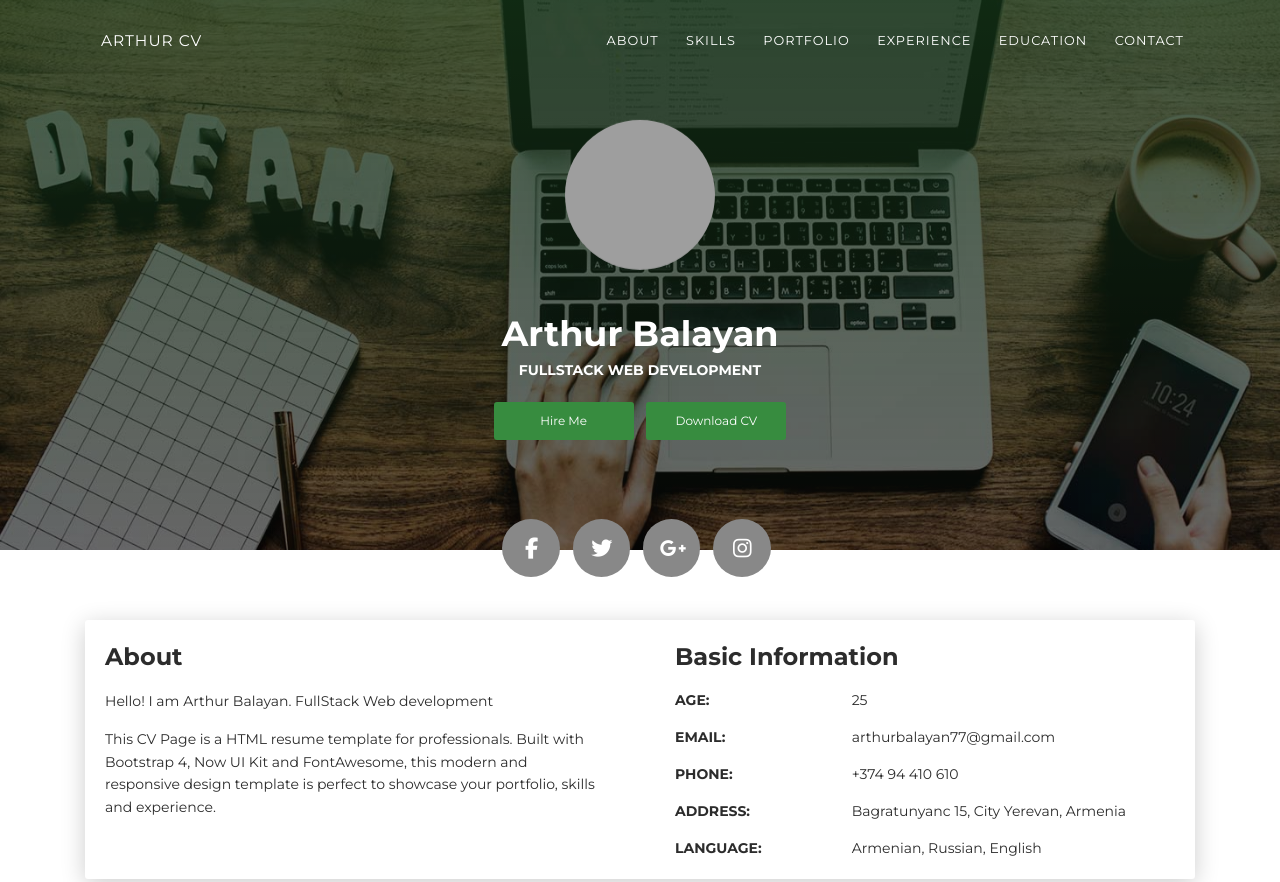
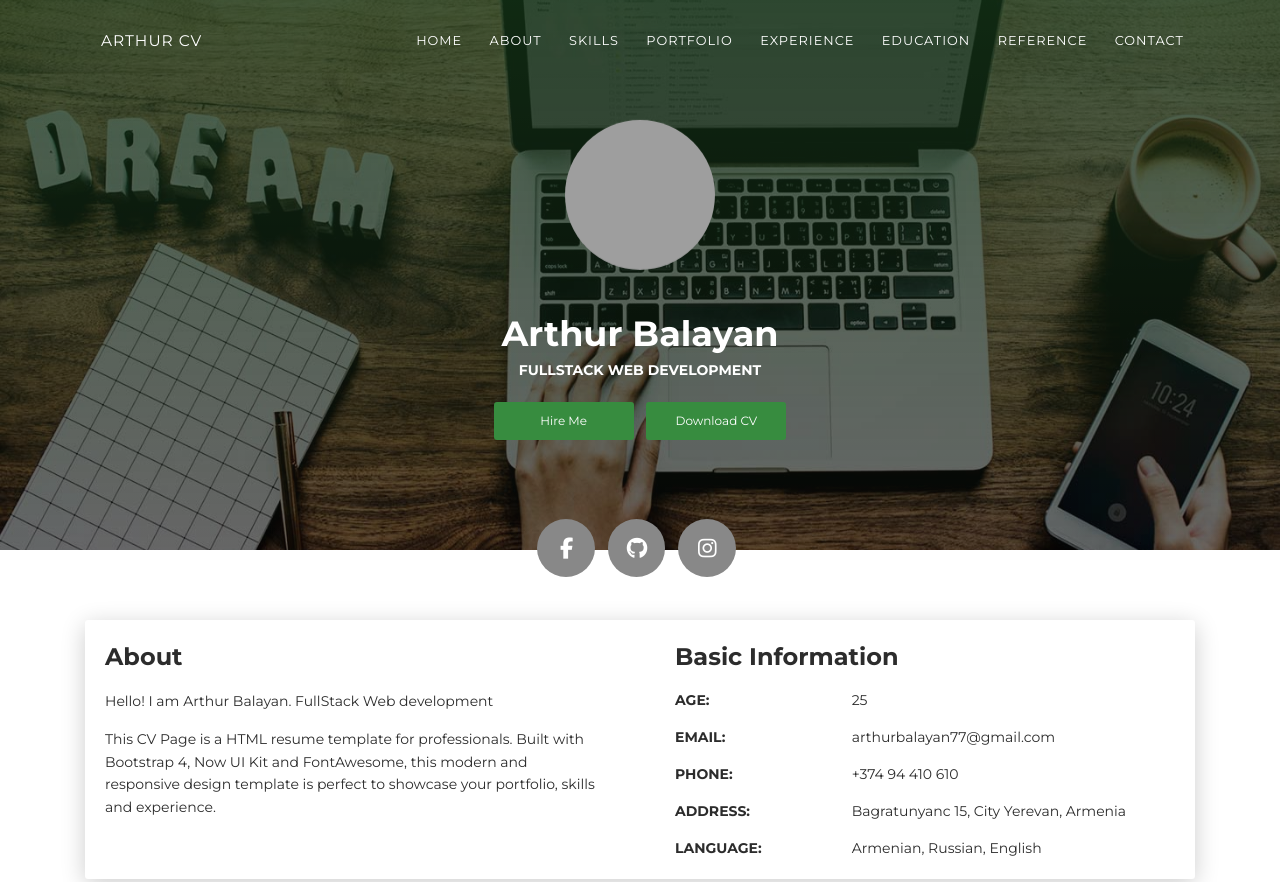
Before and after one commit to Artbal95/CV-creating, a plain HTML site: page index.html in a window 1280 px wide. Shown: the top 882 px of the page. Drawn offline with Linux system fonts and the light colour scheme; grey boxes are pictures that could not be loaded.

Commit message:
Some Fixed

```diff
--- a/index.html
+++ b/index.html
@@ -47,11 +47,13 @@
                 </div>
                 <div class="collapse navbar-collapse justify-content-end" id="navigation">
                     <ul class="navbar-nav">
+                        <li class="nav-item"><a class="nav-link smooth-scroll" href="#profile">Home</a></li>
                         <li class="nav-item"><a class="nav-link smooth-scroll" href="#about">About</a></li>
                         <li class="nav-item"><a class="nav-link smooth-scroll" href="#skill">Skills</a></li>
                         <li class="nav-item"><a class="nav-link smooth-scroll" href="#portfolio">Portfolio</a></li>
                         <li class="nav-item"><a class="nav-link smooth-scroll" href="#experience">Experience</a></li>
                         <li class="nav-item"><a class="nav-link smooth-scroll" href="#education">Education</a></li>
+                        <li class="nav-item"><a class="nav-link smooth-scroll" href="#reference">Reference</a></li>
                         <li class="nav-item"><a class="nav-link smooth-scroll" href="#contact">Contact</a></li>
                     </ul>
                 </div>
@@ -93,17 +95,13 @@
                     <div class="section">
                         <div class="container">
                             <div class="button-container">
-                                <a class="btn btn-default btn-round btn-lg btn-icon" href="#"
+                                <a class="btn btn-default btn-round btn-lg btn-icon" href="https://www.facebook.com/artur.balayan.3"
                                    rel="tooltip" title="Follow me on Facebook">
                                     <i class="fa fa-facebook"></i>
                                 </a>
-                                <a class="btn btn-default btn-round btn-lg btn-icon" href="#"
-                                   rel="tooltip" title="Follow me on Twitter">
-                                    <i class="fa fa-twitter"></i>
-                                </a>
-                                <a class="btn btn-default btn-round btn-lg btn-icon" href="#"
-                                   rel="tooltip" title="Follow me on Google+">
-                                    <i class="fa fa-google-plus"></i>
+                                <a class="btn btn-default btn-round btn-lg btn-icon" href="https://github.com/Artbal95"
+                                   rel="tooltip" title="Follow me on GitHub">
+                                    <i class="fa fa-github"></i>
                                 </a>
                                 <a class="btn btn-default btn-round btn-lg btn-icon" href="#"
                                    rel="tooltip" title="Follow me on Instagram">
```
